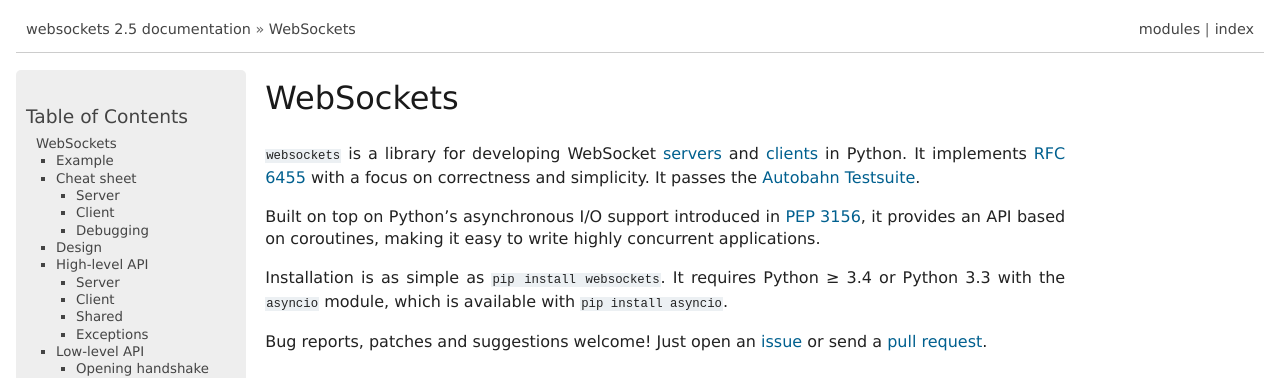
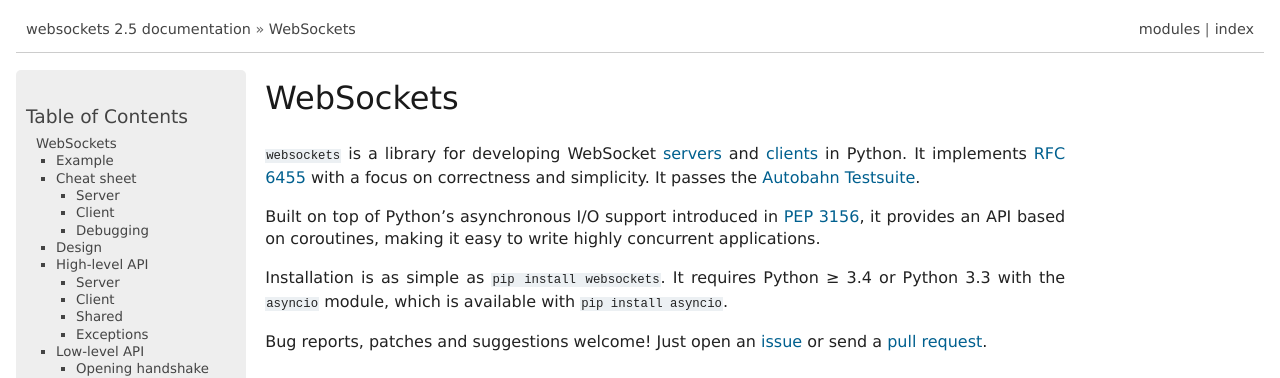
Before and after one commit to python-websockets/websockets, a Sphinx documentation site: the page built from docs/index.rst, in a window 1280 px wide and 900 px high. Shown: the top 378 px of the window. Built offline with Sphinx 7.4.7, drawn with Linux system fonts in a browser that asks for light colours.

Commit message:
Fix typo "on top of"

```diff
--- a/README.rst
+++ b/README.rst
@@ -5,7 +5,7 @@
 Python. It implements `RFC 6455`_ with a focus on correctness and simplicity.
 It passes the `Autobahn Testsuite`_.
 
-Built on top on Python's asynchronous I/O support introduced in `PEP 3156`_,
+Built on top of Python's asynchronous I/O support introduced in `PEP 3156`_,
 it provides an API based on coroutines, making it easy to write highly
 concurrent applications.
 
--- a/docs/index.rst
+++ b/docs/index.rst
@@ -7,7 +7,7 @@
 Python. It implements `RFC 6455`_ with a focus on correctness and simplicity.
 It passes the `Autobahn Testsuite`_.
 
-Built on top on Python's asynchronous I/O support introduced in `PEP 3156`_,
+Built on top of Python's asynchronous I/O support introduced in `PEP 3156`_,
 it provides an API based on coroutines, making it easy to write highly
 concurrent applications.
 
```
